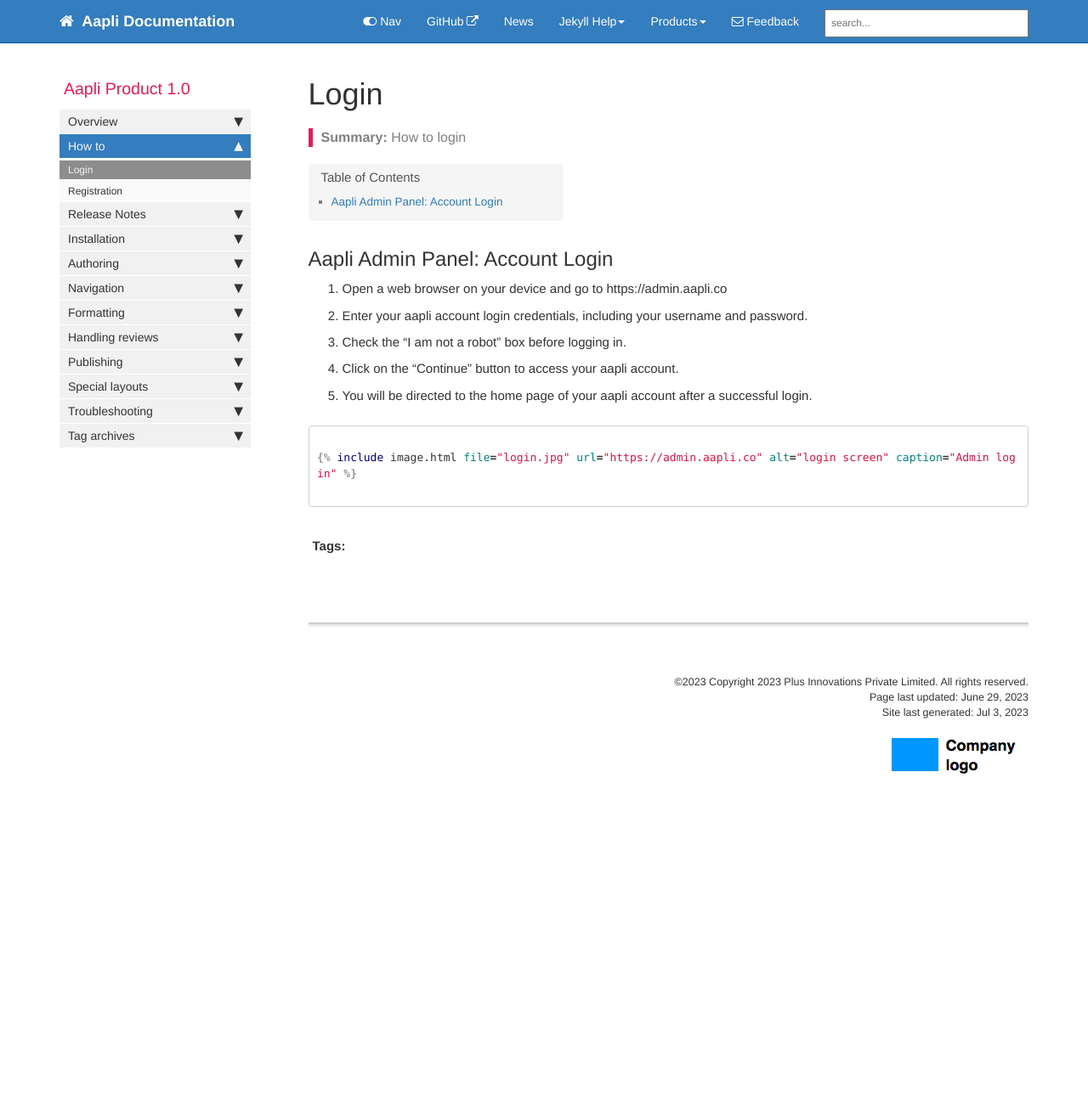
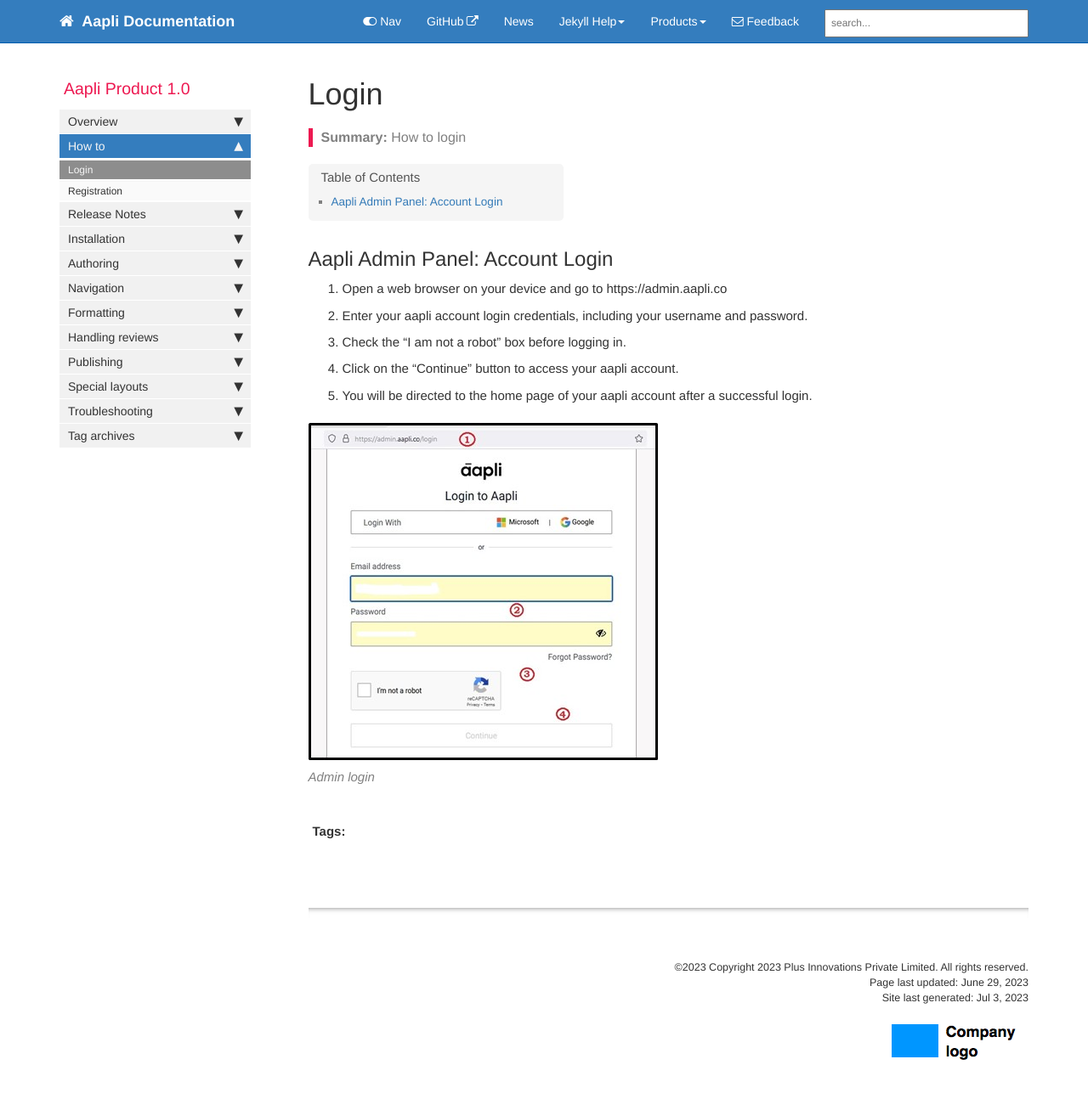
Before and after one commit to IdeaBridge/AapliDocumentation, a Jekyll site: the page built from pages/mydoc/howto_login.md, in a window 1280 px wide and 1324 px high. Shown: the top 1287 px of the window at 85% size. Built offline with Jekyll 4.4.1, drawn with Linux system fonts in a browser that asks for light colours; comment, search, counter and statistics services are not loaded.

Commit message:
Fixed login image

````diff
--- a/pages/mydoc/howto_login.md
+++ b/pages/mydoc/howto_login.md
@@ -15,8 +15,4 @@ folder: mydoc
 4.	Click on the "Continue" button to access your aapli account.
 5.	You will be directed to the home page of your aapli account after a successful login.
 
-```liquid
-{% raw %}
 {% include image.html file="login.jpg" url="https://admin.aapli.co" alt="login screen" caption="Admin login" %}
-{% endraw %}
-```
````
